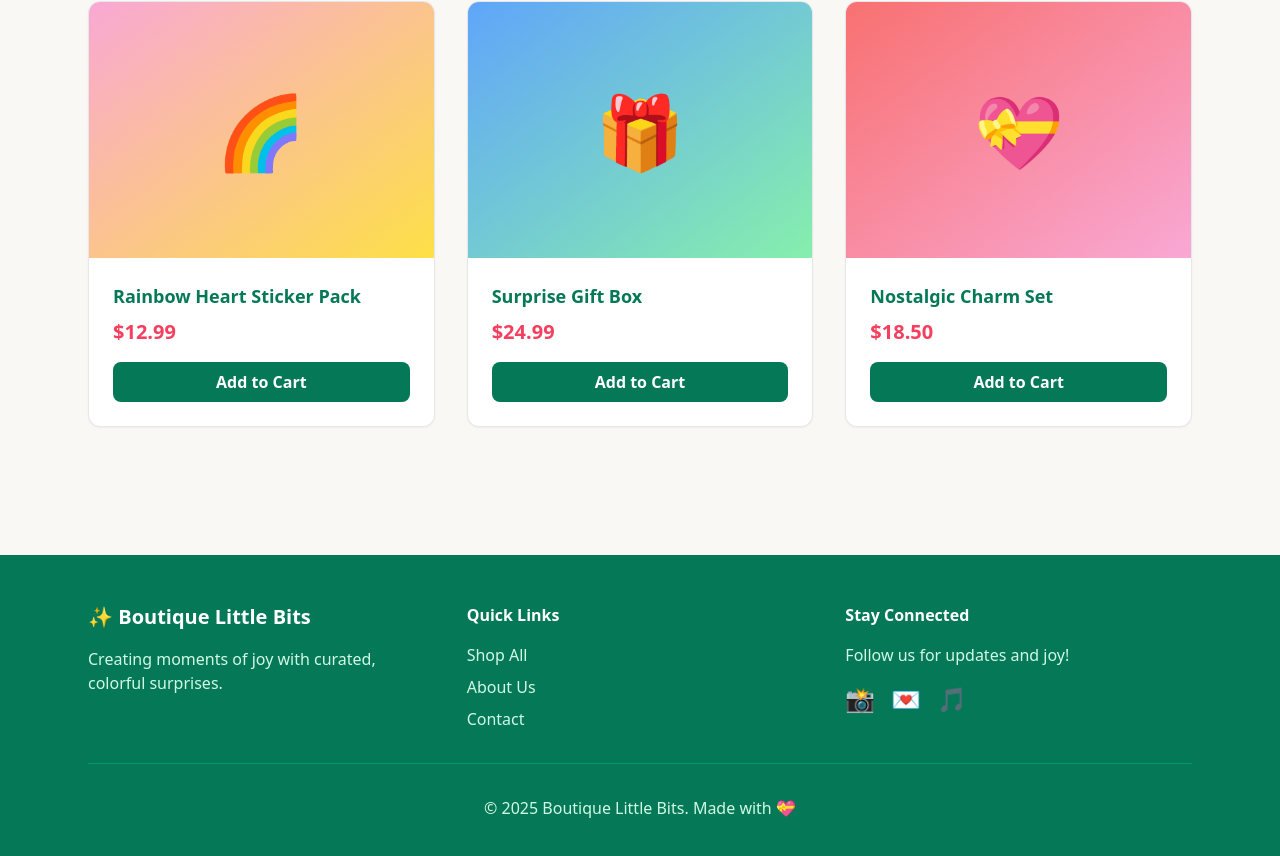
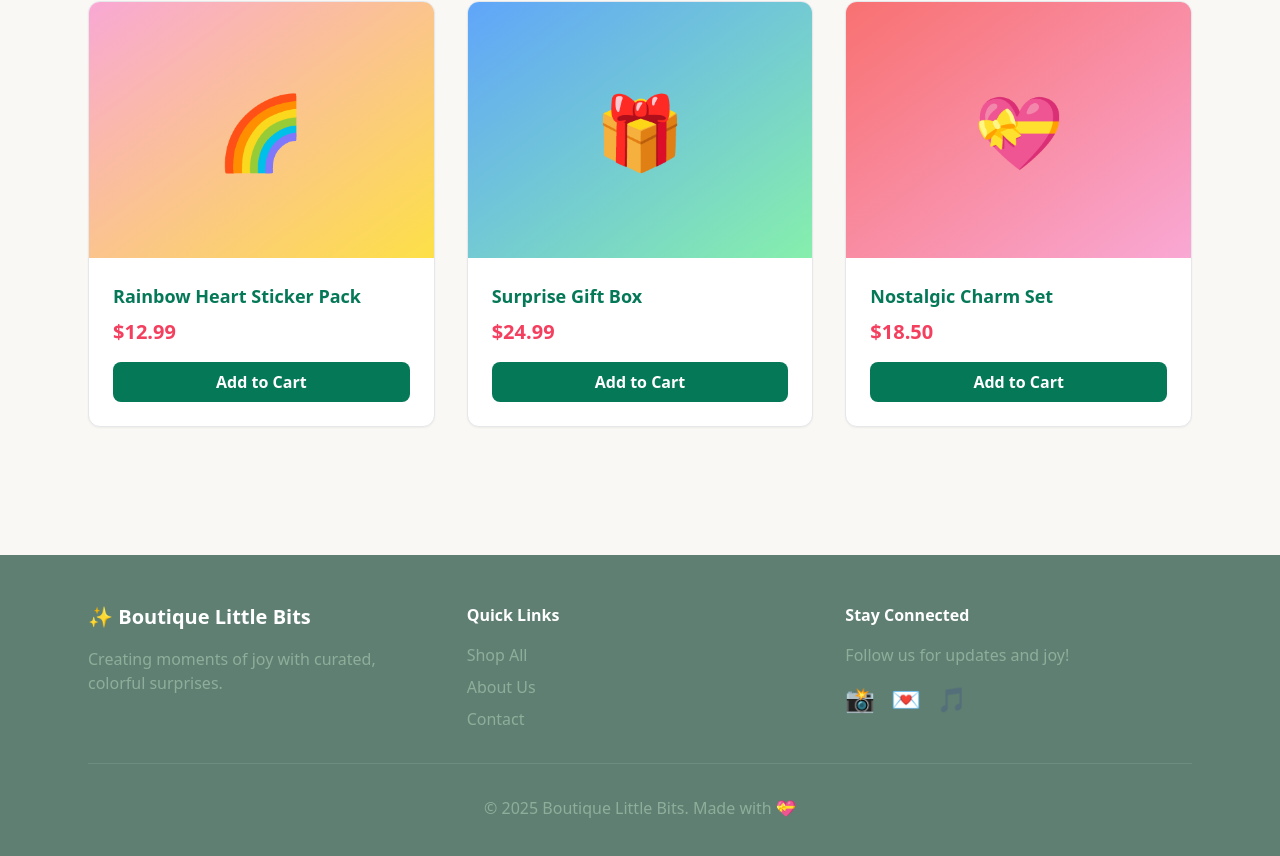
Before and after one commit to BoutiqueLittleBits-Admin/littlebits-hub, a Next.js app: page / in a window 1280 px wide. Shown: the part 575-1431 px from the top of the page. Built offline with nearby package versions, Linux system fonts and the light colour scheme.

Commit message:
Update Footer.js

```diff
--- a/app/components/Footer.js
+++ b/app/components/Footer.js
@@ -1,17 +1,17 @@
 export default function Footer() {
   return (
-    <footer className="bg-emerald-700 text-white mt-20">
+    <footer className="bg-brand-sage text-white mt-20">
       <div className="max-w-6xl mx-auto px-6 py-12">
         <div className="grid grid-cols-1 md:grid-cols-3 gap-8">
           <div>
             <h3 className="text-xl font-bold mb-4">✨ Boutique Little Bits</h3>
-            <p className="text-emerald-100">
+            <p className="text-brand-mint">
               Creating moments of joy with curated, colorful surprises.
             </p>
           </div>
           <div>
             <h4 className="font-semibold mb-4">Quick Links</h4>
-            <div className="flex flex-col gap-2 text-emerald-100">
+            <div className="flex flex-col gap-2 text-brand-mint">
               <a href="/shop" className="hover:text-white transition-colors">Shop All</a>
               <a href="/about" className="hover:text-white transition-colors">About Us</a>
               <a href="/contact" className="hover:text-white transition-colors">Contact</a>
@@ -19,15 +19,15 @@ export default function Footer() {
           </div>
           <div>
             <h4 className="font-semibold mb-4">Stay Connected</h4>
-            <p className="text-emerald-100 mb-4">Follow us for updates and joy!</p>
+            <p className="text-brand-mint mb-4">Follow us for updates and joy!</p>
             <div className="flex gap-4 text-2xl">
-              <a href="#" className="hover:text-rose-300 transition-colors">📸</a>
-              <a href="#" className="hover:text-rose-300 transition-colors">💌</a>
-              <a href="#" className="hover:text-rose-300 transition-colors">🎵</a>
+              <a href="#" className="hover:text-brand-blush transition-colors">📸</a>
+              <a href="#" className="hover:text-brand-blush transition-colors">💌</a>
+              <a href="#" className="hover:text-brand-blush transition-colors">🎵</a>
             </div>
           </div>
         </div>
-        <div className="border-t border-emerald-600 mt-8 pt-8 text-center text-emerald-100">
+        <div className="border-t border-brand-mint/30 mt-8 pt-8 text-center text-brand-mint">
           © 2025 Boutique Little Bits. Made with 💝
         </div>
       </div>
```
